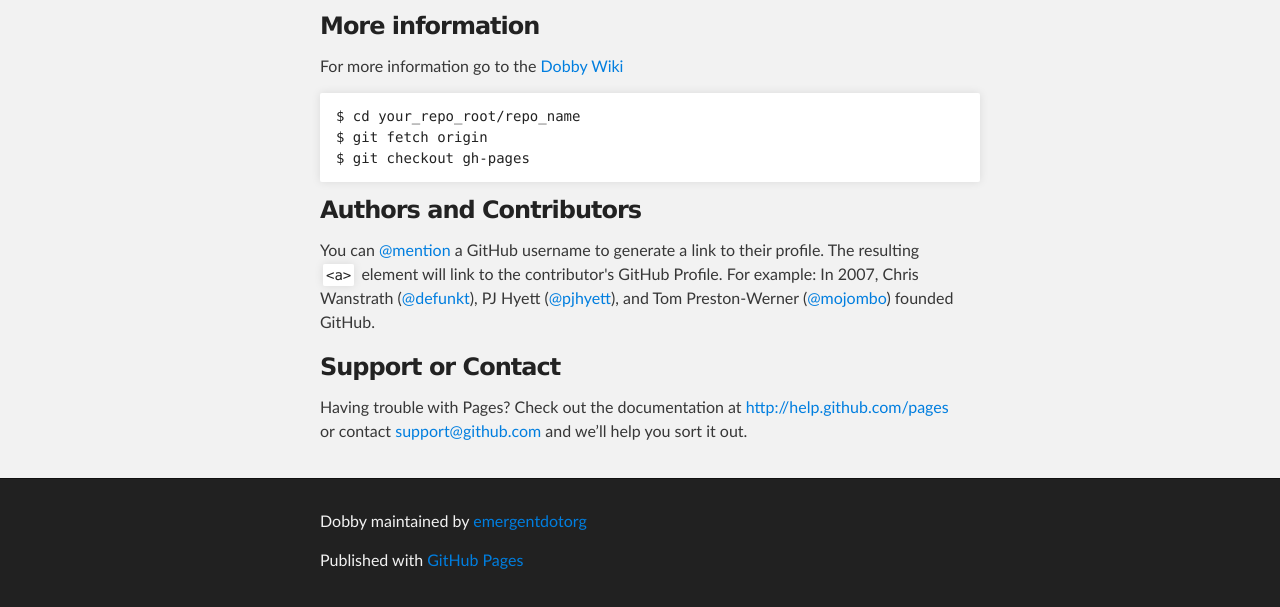
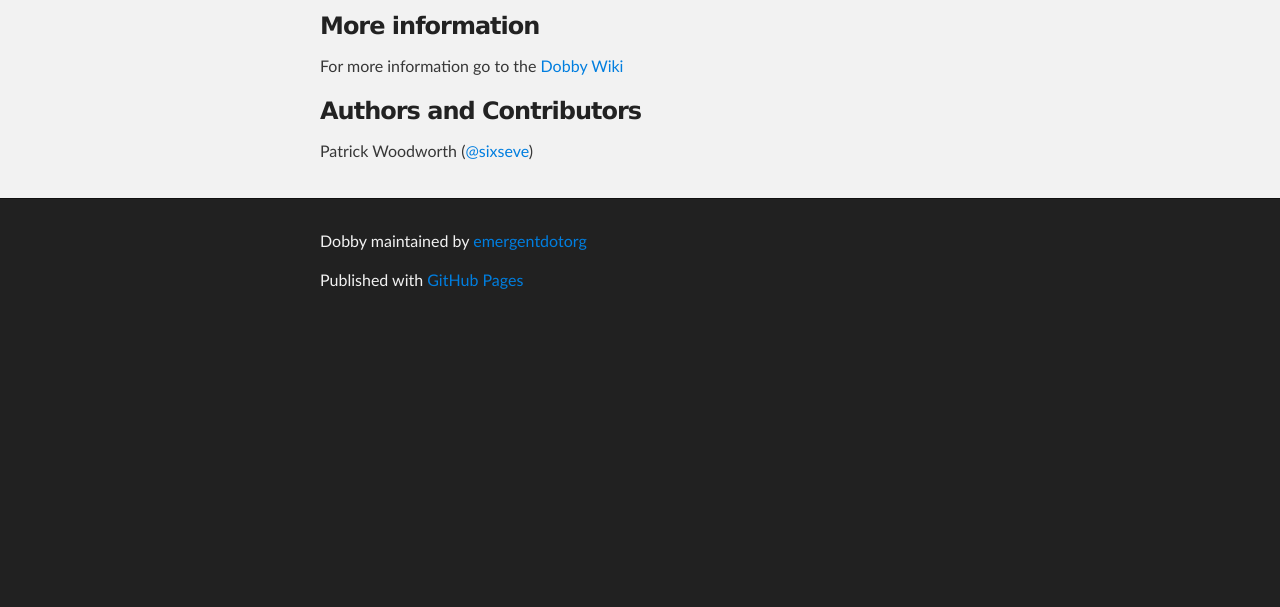
Before and after one commit to emergentdotorg/dobby, a plain HTML site: page index.html in a window 1280 px wide. Shown: the part 252-859 px from the top of the page. After the commit the page ends 800 px from the top, so only its background shows below. Drawn offline with Linux system fonts and the light colour scheme.

```diff
--- a/index.html
+++ b/index.html
@@ -35,18 +35,9 @@
 
 <p>For more information go to the <a href="https://github.com/emergentdotorg/dobby/wiki">Dobby Wiki</a></p>
 
-<pre><code>$ cd your_repo_root/repo_name
-$ git fetch origin
-$ git checkout gh-pages
-</code></pre>
-
 <h3>Authors and Contributors</h3>
 
-<p>You can <a href="https://github.com/blog/821" class="user-mention">@mention</a> a GitHub username to generate a link to their profile. The resulting <code>&lt;a&gt;</code> element will link to the contributor's GitHub Profile. For example: In 2007, Chris Wanstrath (<a href="https://github.com/defunkt" class="user-mention">@defunkt</a>), PJ Hyett (<a href="https://github.com/pjhyett" class="user-mention">@pjhyett</a>), and Tom Preston-Werner (<a href="https://github.com/mojombo" class="user-mention">@mojombo</a>) founded GitHub.</p>
-
-<h3>Support or Contact</h3>
-
-<p>Having trouble with Pages? Check out the documentation at <a href="http://help.github.com/pages">http://help.github.com/pages</a> or contact <a href="mailto:support@github.com">support@github.com</a> and we’ll help you sort it out.</p>
+<p>Patrick Woodworth (<a href="https://github.com/sixseve" class="user-mention">@sixseve</a>)</p>
       </section>
     </div>
 
```
Also changed, not shown: params.json (+1 -1 lines), 1 other file.
